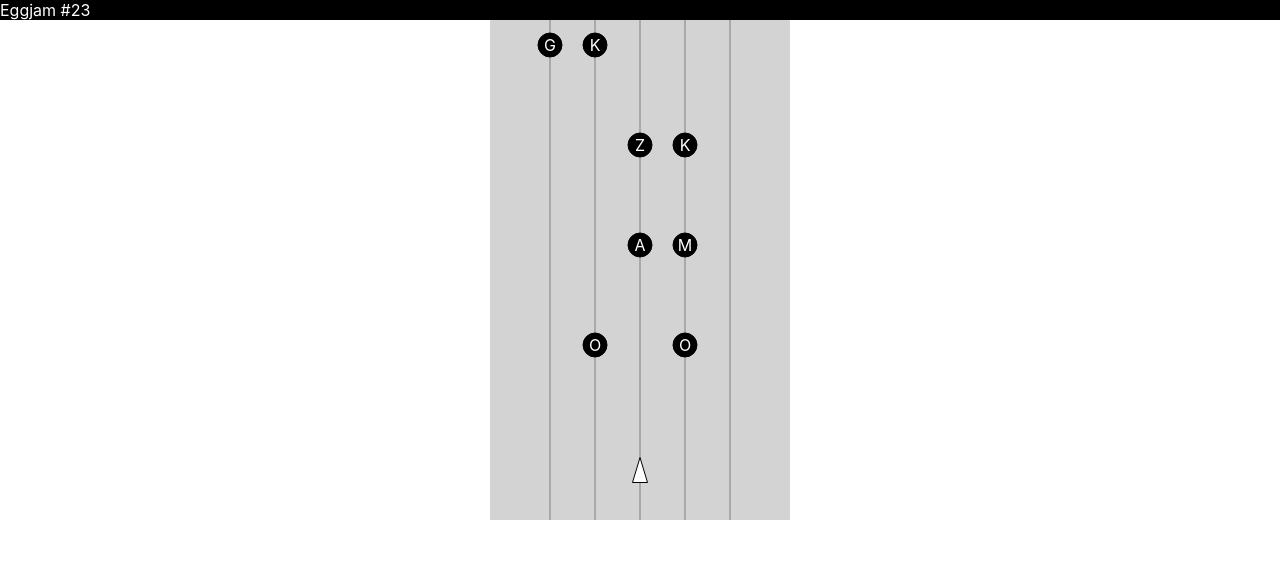
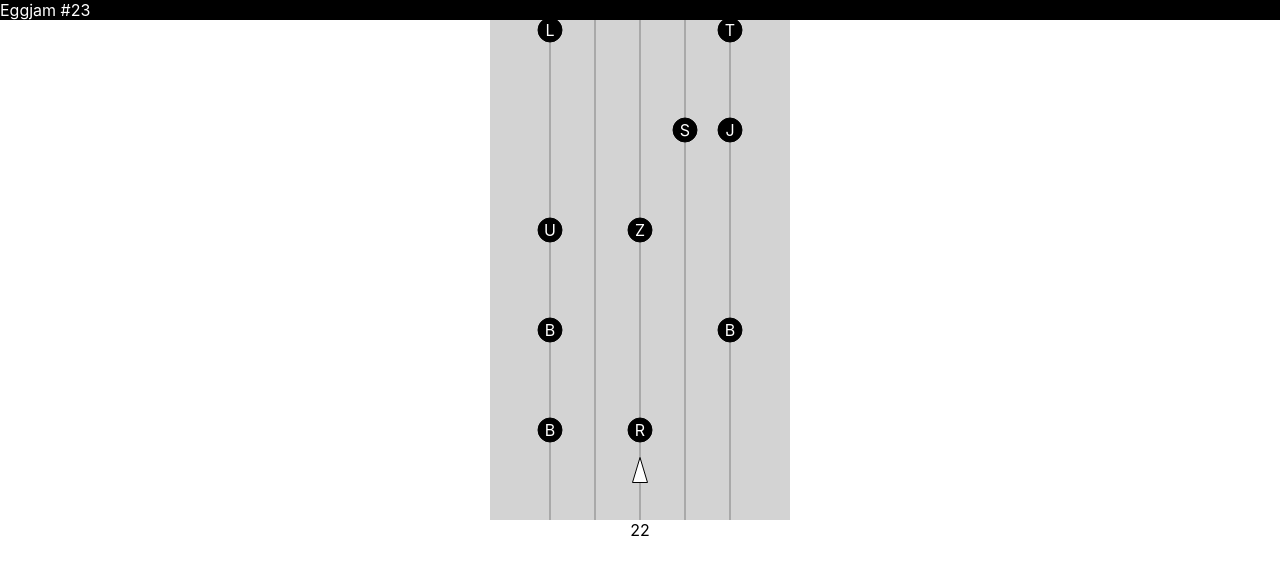
Before and after one commit to a-lexwein/word-grid-react, a React (Vite) app: page /eggjam in a window 1280 px wide. Shown: the top 574 px of the page. Built offline with nearby package versions, Linux system fonts and the light colour scheme.

Commit message:
letters replace themselves

```diff
--- a/helpers/eggjamHelpers.js
+++ b/helpers/eggjamHelpers.js
@@ -1,6 +1,6 @@
 import _ from 'lodash'
 
-export default function newStartingLetters(nRows) {
+export function newStartingLetters(nRows) {
   const alphabet = 'ABCDEFGHIJKLMNOPQRSTUVWXYZ'.split('');
 
   let arr = []
@@ -19,3 +19,16 @@ export default function newStartingLetters(nRows) {
   }
   return arr.flat()
 }
+
+export function newRow(y) {
+  const alphabet = 'ABCDEFGHIJKLMNOPQRSTUVWXYZ'.split('');
+  let row = _.shuffle([-60, -30, 0, 30, 60])
+  .slice(0,2)
+  .map(x => ({
+    x: x,
+    y: y,
+    letter: _.sample(alphabet),
+    selected: false,
+  }))
+  return row
+}
--- a/src/components/Eggjam.jsx
+++ b/src/components/Eggjam.jsx
@@ -1,7 +1,6 @@
 import React, { useState, useEffect, useRef } from 'react';
 import { scaleLinear } from 'd3-scale';
-import newStartingLetters from '../../helpers/eggjamHelpers';
-
+import { newStartingLetters, newRow } from '../../helpers/eggjamHelpers';
 
 export default function Eggjam() {
     const [xPos, setX] = useState(0);
@@ -9,42 +8,72 @@ export default function Eggjam() {
     const [letters, updateLetters] = useState(() => newStartingLetters(11));
 
 
-
     const width = 300;
     const height = 500;
     const xScale = scaleLinear([-100, 100], [0, width]);
     const yScale = scaleLinear([100, -100], [0, height]);
 
-    let polyPoints = [
-        [xScale(0 - xPos), yScale(-75)],
-        [xScale(-5 - xPos), yScale(-85)],
-        [xScale(5 - xPos),yScale(-85)]
-    ]
-    .map(([a,b]) => a.toString() + " " + b.toString())
-    .join(',')
+    // Game loop that ticks every 0.1 seconds
+    useEffect(() => {
+        const interval = setInterval(() => {
+
+            updateLetters(prevLetters => {
+                // move letters
+                let output = prevLetters.map(letter => ({
+                    ...letter,
+                    y: letter.y - .5,
+                }))
+                // remove rows
+                output = output.filter(letter => letter.y >= -101)
+
+                // replace removed rows
+                if (output.length < prevLetters.length) {
+                    output.push(...newRow(350))
+                }
+
+                // check for collisions
+
+                return output
+            }
+
+            );
 
 
 
 
+
+
+        }, 10);
+
+        return () => clearInterval(interval); // Clean up the interval on unmount
+    }, []);
+
+    let polyPoints = [
+        [xScale(0 - xPos), yScale(-75)],
+        [xScale(-5 - xPos), yScale(-85)],
+        [xScale(5 - xPos), yScale(-85)]
+    ]
+    .map(([a,b]) => a.toString() + " " + b.toString())
+    .join(',');
+
     return (
+        <div className='App'>
+            <div id='title'>Eggjam #23</div>
+            <svg
+                style={{ backgroundColor: '#D3D3D3' }}
+                height={height}
+                width={width}
+            >
+                <line x1={xScale(-60)} x2={xScale(-60)} y1={yScale(-100)} y2={yScale(100)} style={{ stroke: 'darkgray', strokeWidth: 2 }} />
+                <line x1={xScale(-30)} x2={xScale(-30)} y1={yScale(-100)} y2={yScale(100)} style={{ stroke: 'darkgray', strokeWidth: 2 }} />
+                <line x1={xScale(0)} x2={xScale(0)} y1={yScale(-100)} y2={yScale(100)} style={{ stroke: 'darkgray', strokeWidth: 2 }} />
+                <line x1={xScale(30)} x2={xScale(30)} y1={yScale(-100)} y2={yScale(100)} style={{ stroke: 'darkgray', strokeWidth: 2 }} />
+                <line x1={xScale(60)} x2={xScale(60)} y1={yScale(-100)} y2={yScale(100)} style={{ stroke: 'darkgray', strokeWidth: 2 }} />
 
-        <div className='App'>
-          <div id='title'>Eggjam #23</div>
-            <svg
-                style = {{backgroundColor: '#D3D3D3'}}
-                height = {height}
-                width = {width}
-            >
-                <line x1={xScale(-60)} x2={xScale(-60)} y1={yScale(-100)} y2={yScale(100)} style={{stroke: 'darkgray', strokeWidth: 2 }} />
-                <line x1={xScale(-30)} x2={xScale(-30)} y1={yScale(-100)} y2={yScale(100)} style={{stroke: 'darkgray', strokeWidth: 2 }} />
-                <line x1={xScale(0)} x2={xScale(-0)} y1={yScale(-100)} y2={yScale(100)} style={{stroke: 'darkgray', strokeWidth: 2 }} />
-                <line x1={xScale(30)} x2={xScale(30)} y1={yScale(-100)} y2={yScale(100)} style={{stroke: 'darkgray', strokeWidth: 2 }} />
-                <line x1={xScale(60)} x2={xScale(60)} y1={yScale(-100)} y2={yScale(100)} style={{stroke: 'darkgray', strokeWidth: 2 }} />
-
-                {letters.map(
-                    d => <g>
+                {letters.map((d) => (
+                    <g key={d.index}>
                         <circle
-                            cx= {xScale(d.x)}
+                            cx={xScale(d.x)}
                             cy={yScale(d.y)}
                             stroke='black'
                             fill='black'
@@ -56,14 +85,15 @@ export default function Eggjam() {
                             fill='white'
                             textAnchor='middle'
                             dy="0.35em"
-                        >{d.letter}</text>
-                        </g>
-                )}
+                        >
+                            {d.letter}
+                        </text>
+                    </g>
+                ))}
 
-                <polygon points={polyPoints} fill="white" stroke="black"/>
-
-
+                <polygon points={polyPoints} fill="white" stroke="black" />
             </svg>
+            <div>{letters.length}</div>
         </div>
-    )
+    );
 }
```
